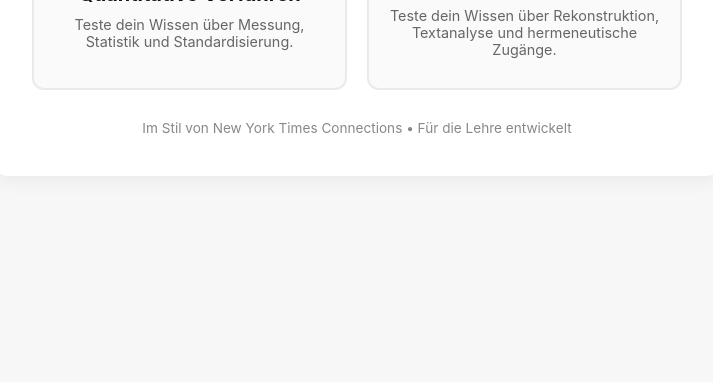
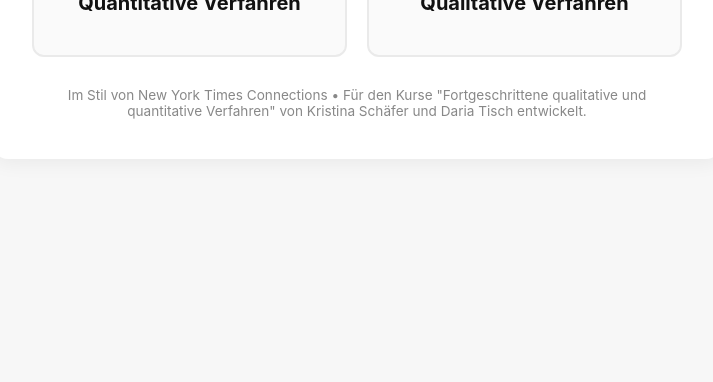
Before and after one commit to dariatisch/quiz, a plain HTML site: page index.html in a window 1280 px wide. Shown: the part 418-800 px from the top of the page, without its empty margins (283-996 px from the left). Drawn offline with Linux system fonts and the light colour scheme.

Commit message:
Update index.html

```diff
--- a/index.html
+++ b/index.html
@@ -98,19 +98,19 @@
         <a href="quanti.html" class="card">
             <div class="icon">📊</div>
             <h2>Quantitative Verfahren</h2>
-            <p>Teste dein Wissen über Messung, Statistik und Standardisierung.</p>
+            <p></p>
         </a>
 
         <!-- Link zum qualitativen Quiz -->
         <a href="quali.html" class="card">
             <div class="icon">🔍</div>
             <h2>Qualitative Verfahren</h2>
-            <p>Teste dein Wissen über Rekonstruktion, Textanalyse und hermeneutische Zugänge.</p>
+            <p></p>
         </a>
     </div>
 
     <div class="footer-note">
-        Im Stil von New York Times Connections • Für die Lehre entwickelt
+        Im Stil von New York Times Connections • Für den Kurse "Fortgeschrittene qualitative und quantitative Verfahren" von Kristina Schäfer und Daria Tisch entwickelt.
     </div>
 </div>
 
```
